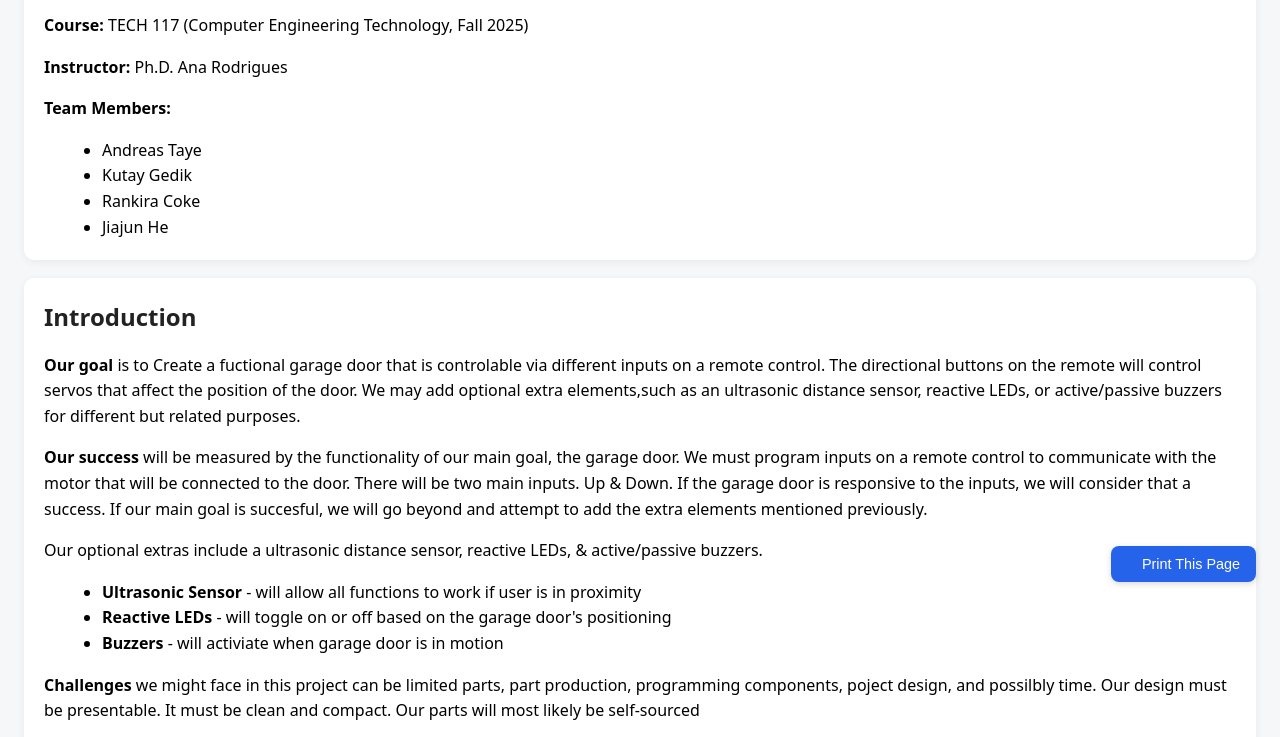
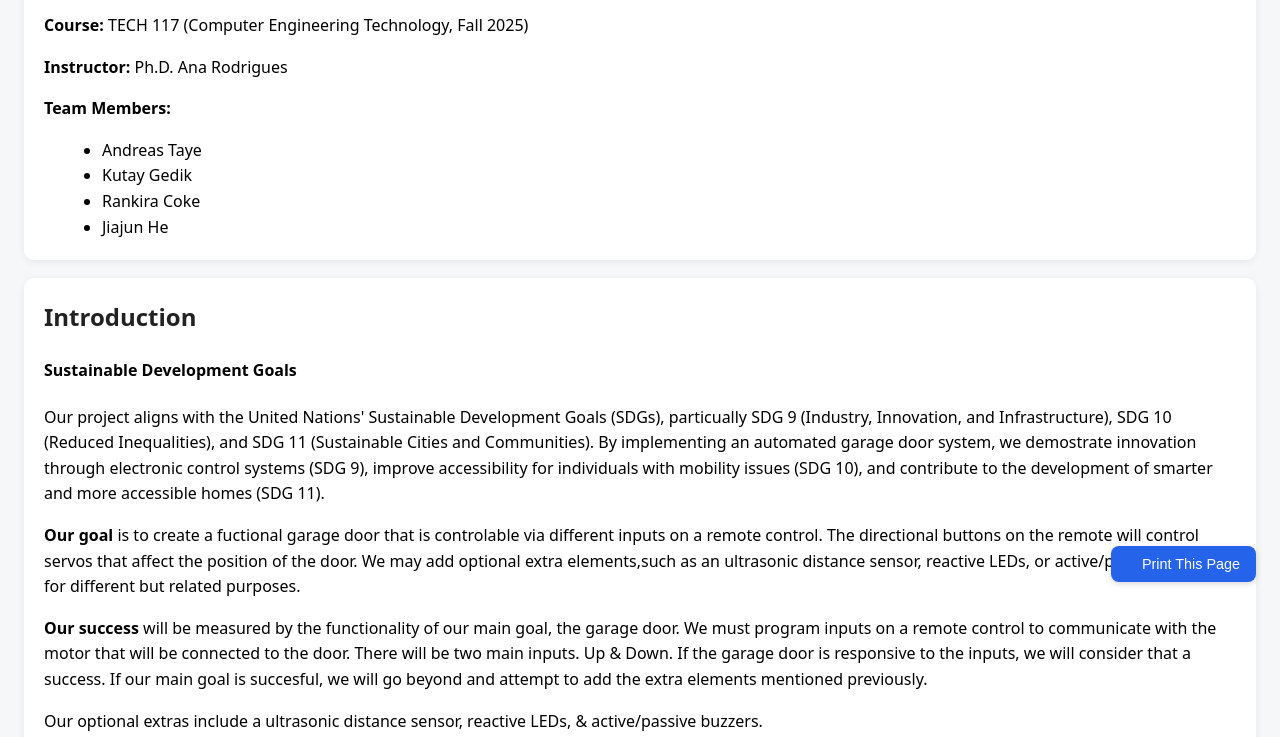
Before and after one commit to KG170/Tech-117-Final-Project, a plain HTML site: page index.html in a window 1280 px wide. Shown: the part 194-931 px from the top of the page. Drawn offline with nearby package versions, Linux system fonts and the light colour scheme.

Commit message:
Revise introduction and add SDG alignment
Updated introduction section to include Sustainable Development Goals and corrected typos.

```diff
--- a/index.html
+++ b/index.html
@@ -66,7 +66,15 @@
 
   <section id="introduction">
     <h2>Introduction</h2>
-    <p><strong>Our goal</strong> is to Create a fuctional garage door that is controlable via different inputs on a remote control. The directional
+
+
+    <h4>Sustainable Development Goals</h4>
+     <p>Our project aligns with the United Nations' Sustainable Development Goals (SDGs), particually SDG 9 (Industry, Innovation, and Infrastructure), SDG 10 (Reduced
+    Inequalities), and SDG 11 (Sustainable Cities and Communities). By implementing an automated garage door system, we demostrate innovation through electronic control
+    systems (SDG 9), improve accessibility for individuals with mobility issues (SDG 10), and contribute to the development of smarter and more accessible homes (SDG 11).
+    </p>
+
+    <p><strong>Our goal</strong> is to create a fuctional garage door that is controlable via different inputs on a remote control. The directional
       buttons on the remote will control servos that affect the position of the door. We may add optional extra elements,such as an
       ultrasonic distance sensor, reactive LEDs, or active/passive buzzers for different but related purposes.
     </p>
```
